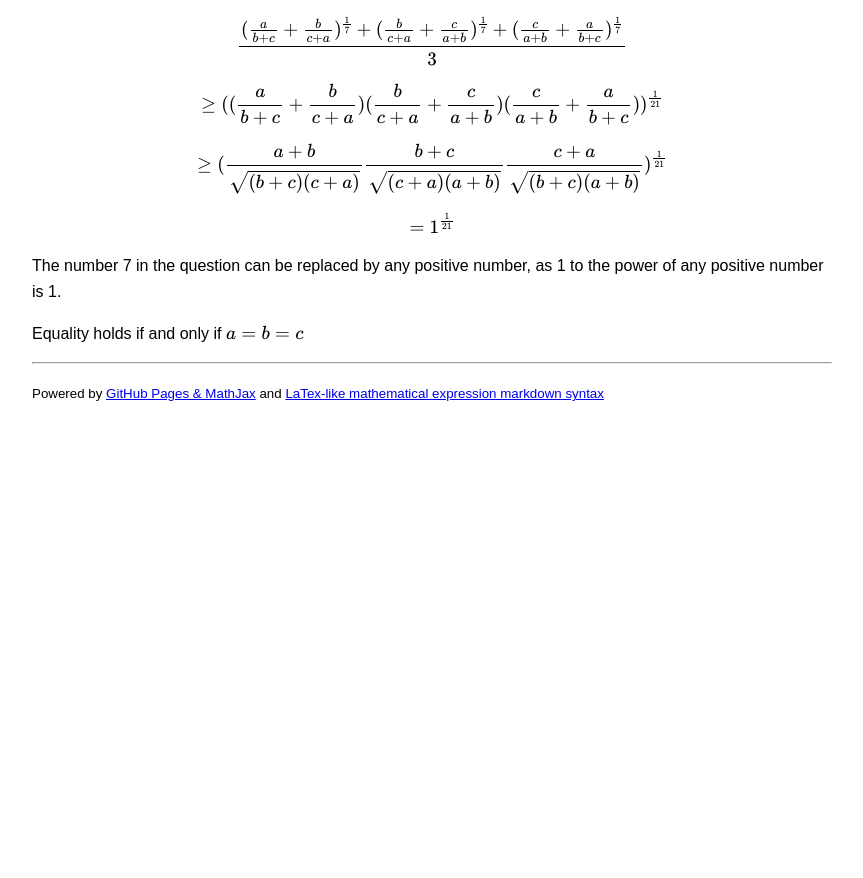
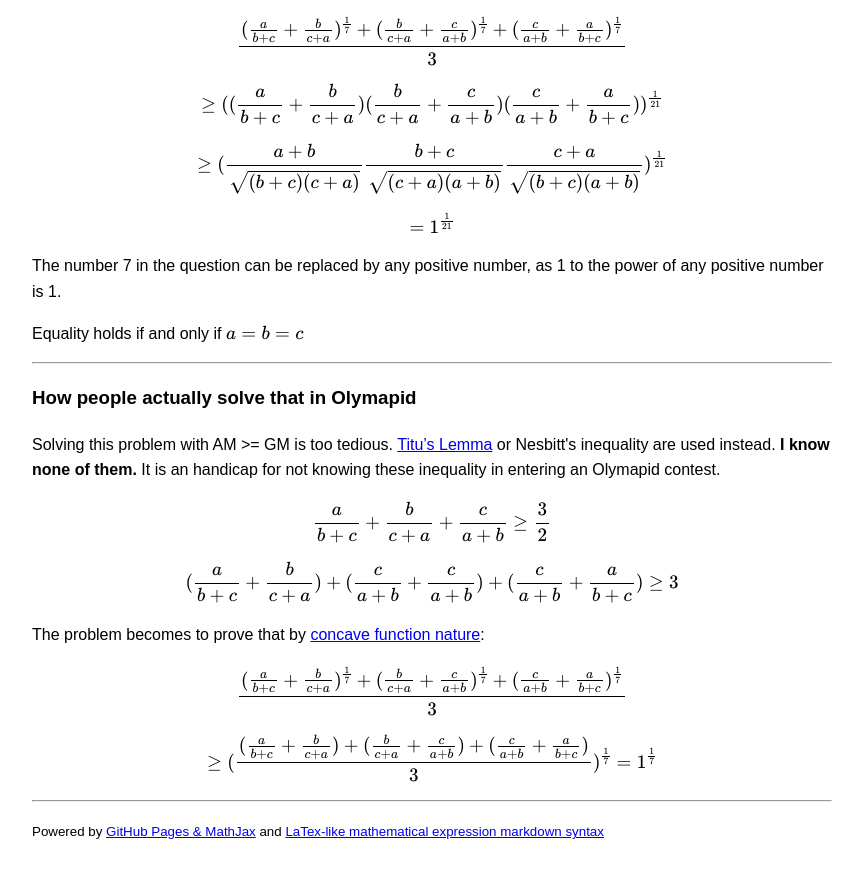
Before and after one commit to tinhomak/tinhomak.github.io, a Jekyll site: the page docs/math/solve_an_2020_irish_math_olymapid_question.html, which Jekyll copies as it is, in a window 1280 px wide and 900 px high, scrolled down 1801 px. Shown: the top 878 px of the window, without its empty margins (208-1071 px from the left). Built offline with Jekyll 4.4.1, drawn with Linux system fonts in a browser that asks for light colours; before the commit the page ends 2263 px from its top, so only the background shows below that.

Commit message:
Update solve_an_2020_irish_math_olymapid_question.html
More commonly used method in contests

```diff
--- a/docs/math/solve_an_2020_irish_math_olymapid_question.html
+++ b/docs/math/solve_an_2020_irish_math_olymapid_question.html
@@ -60,7 +60,18 @@ $$(\frac{a}{b+c} + \frac{b}{c+a}) ^ \frac{1}{7} + (\frac{b}{c+a} + \frac{c}{a+b}
     </p>
     <p>The number 7 in the question can be replaced by any positive number, as 1 to the power of any positive number is 1.</p>
     <p>Equality holds if and only if \(a=b=c\)</p>
-
+    <hr/>
+    <h3>How people actually solve that in Olymapid</h3>
+    <p>Solving this problem with AM >= GM is too tedious. <a href="https://en.wikipedia.org/wiki/Titu%27s_lemma">Titu’s Lemma</a> or Nesbitt's inequality are used instead.
+        <b>I know none of them.</b> It is an handicap for not knowing these inequality in entering an Olymapid contest.</p>
+    <p>
+        $$ \frac{a}{b+c} + \frac{b}{c+a} + \frac{c}{a+b} \geq \frac{3}{2} $$
+        $$ (\frac{a}{b+c} + \frac{b}{c+a}) + (\frac{c}{a+b} + \frac{c}{a+b}) + ( \frac{c}{a+b} + \frac{a}{b+c}) \geq 3 $$
+    </p>
+    <p>The problem becomes to prove that by <a href="https://en.wikipedia.org/wiki/Concave_function">concave function nature</a>:</p>
+        $$ \frac{ (\frac{a}{b+c} + \frac{b}{c+a}) ^ \frac{1}{7} + (\frac{b}{c+a} + \frac{c}{a+b}) ^ \frac{1}{7} + (\frac{c}{a+b} + \frac{a}{b+c}) ^ \frac{1}{7} }{3} $$
+        $$ \geq (\frac{(\frac{a}{b+c} + \frac{b}{c+a}) + (\frac{b}{c+a} + \frac{c}{a+b}) + (\frac{c}{a+b} + \frac{a}{b+c})}{3}) ^ \frac{1}{7} = 1 ^ \frac{1}{7} $$
+    <p></p>
     <hr/>
     <p><small>
         Powered by <a href="https://docs.github.com/en/pages/setting-up-a-github-pages-site-with-jekyll/about-github-pages-and-jekyll">GitHub Pages & MathJax</a> and
```
